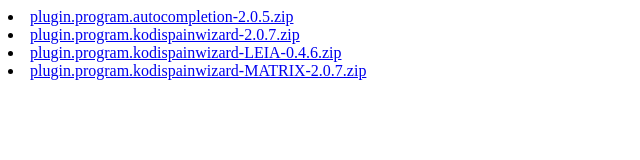
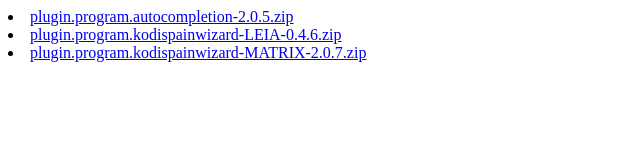
Before and after one commit to teamsix-fuente/teamsix-fuente.github.io, a website: page ADDONS KODI 18, 19 Y 20/Addons de Programas/index.html in a window 1280 px wide. Shown: the whole page, without its empty margins (0-640 px from the left). Drawn offline with Linux system fonts and the light colour scheme.

Commit message:
:robot: HTML files generated

```diff
--- a/ADDONS KODI 18, 19 Y 20/Addons de Programas/index.html
+++ b/ADDONS KODI 18, 19 Y 20/Addons de Programas/index.html
@@ -1,4 +1,3 @@
 <li><a href="plugin.program.autocompletion-2.0.5.zip">plugin.program.autocompletion-2.0.5.zip</a></li>
-<li><a href="plugin.program.kodispainwizard-2.0.7.zip">plugin.program.kodispainwizard-2.0.7.zip</a></li>
 <li><a href="plugin.program.kodispainwizard-LEIA-0.4.6.zip">plugin.program.kodispainwizard-LEIA-0.4.6.zip</a></li>
 <li><a href="plugin.program.kodispainwizard-MATRIX-2.0.7.zip">plugin.program.kodispainwizard-MATRIX-2.0.7.zip</a></li>
```
